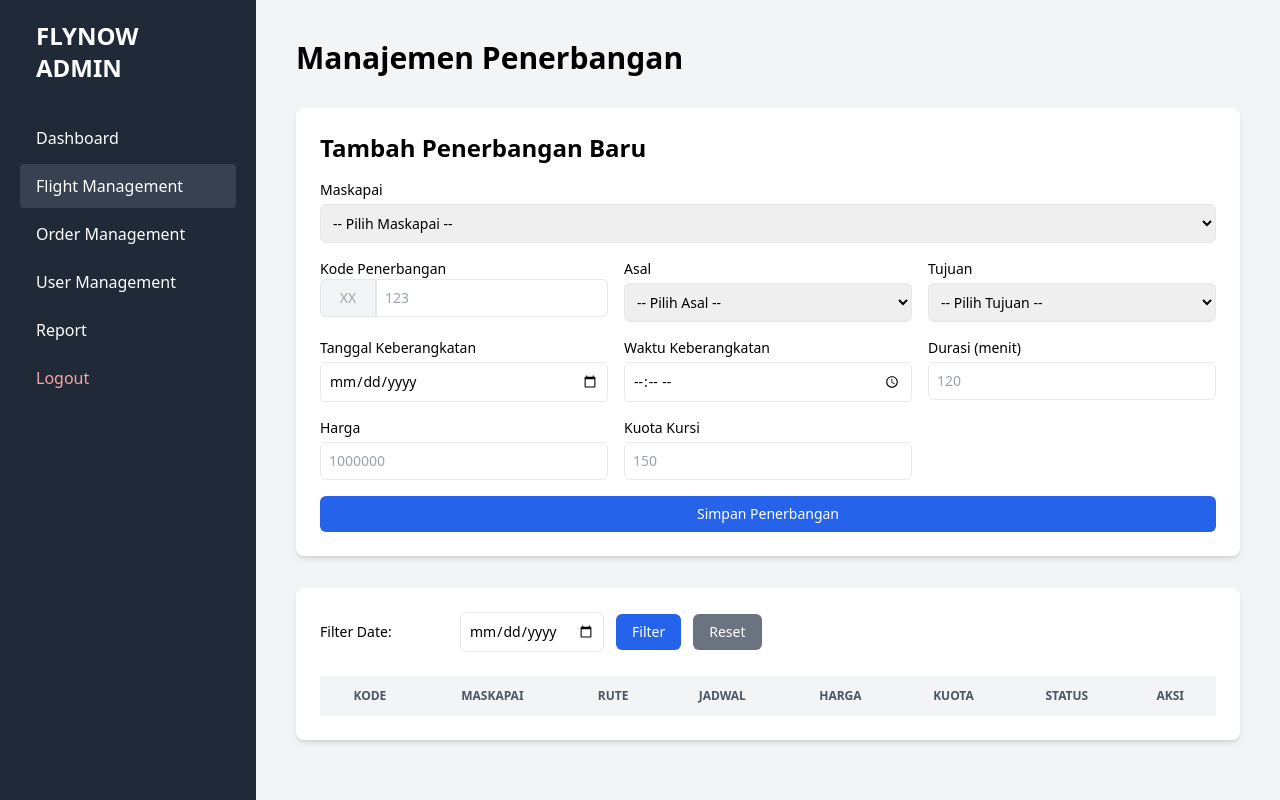
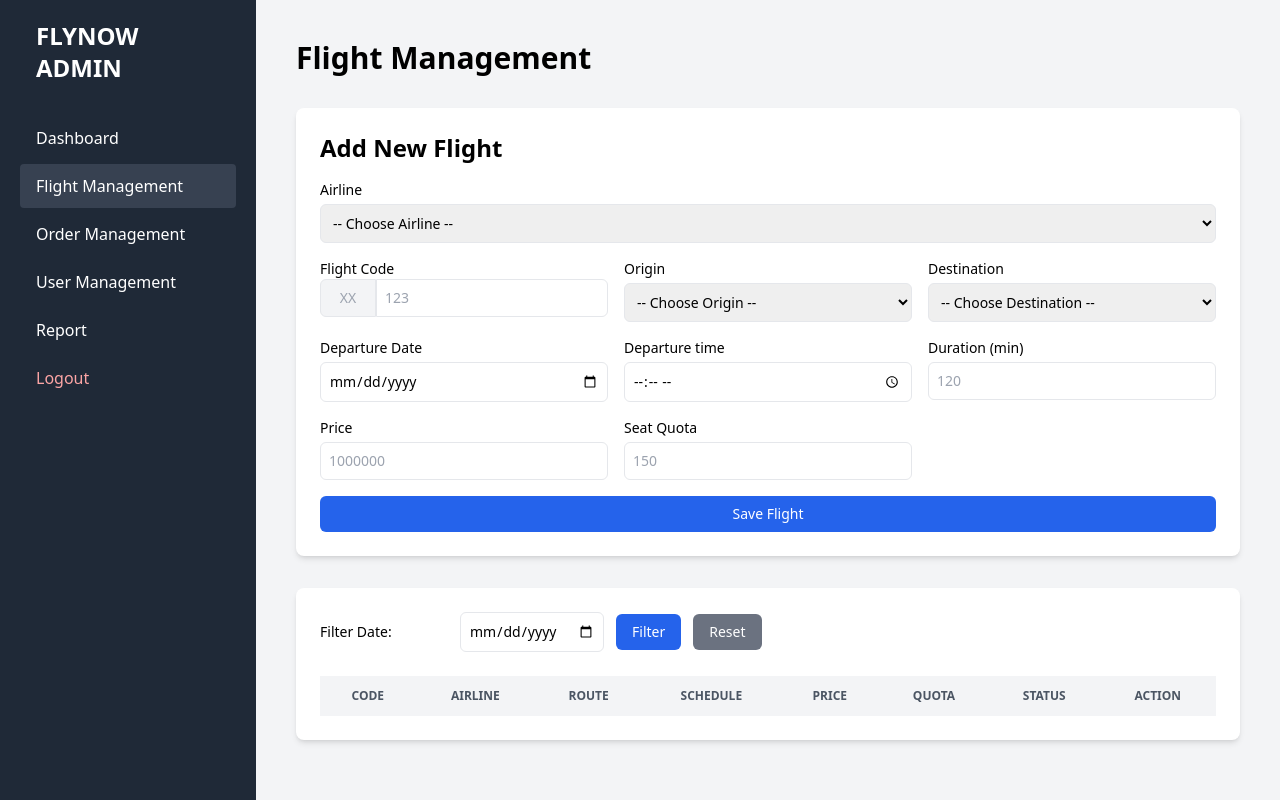
Before and after one commit to JesManda313/projekCloudComputing, a PHP site: page /admin/penerbangan.php in a window 1280 px wide. Run offline with PHP 8.4, Linux system fonts and the light colour scheme; the visitor is signed in with stand-in values (Sample User, id 1); data that the repository does not hold is empty; some libraries are stand-ins or nearby versions.

Commit message:
sudah bisa edit penerbangan

```diff
--- a/admin/penerbangan.php
+++ b/admin/penerbangan.php
@@ -70,20 +70,20 @@ $airports2 = $conn->query("SELECT * FROM airports ORDER BY city ASC");
 
 
 
-    <h1 class="text-3xl font-bold mb-8">Manajemen Penerbangan</h1>
+    <h1 class="text-3xl font-bold mb-8">Flight Management</h1>
 
     <!-- ========== FORM TAMBAH FLIGHT ========== -->
     <div class="bg-white p-6 rounded-lg shadow-md mb-8">
-        <h2 class="text-2xl font-semibold mb-4">Tambah Penerbangan Baru</h2>
+        <h2 class="text-2xl font-semibold mb-4">Add New Flight</h2>
 
-        <form action="../backend/admin/flight_add.php" method="POST" class="grid grid-cols-1 md:grid-cols-3 gap-4">
+        <form id="flightForm" action="../backend/admin/flight_add.php" method="POST" class="grid grid-cols-1 md:grid-cols-3 gap-4">
 
             <!-- MASKAPAI -->
             <div class="md:col-span-3">
-                <label class="block text-sm font-medium">Maskapai</label>
+                <label class="block text-sm font-medium">Airline</label>
                 <select name="airline_id" id="airline_select"
                     class="w-full mt-1 p-2 border rounded-md text-sm" required>
-                    <option value="">-- Pilih Maskapai --</option>
+                    <option value="">-- Choose Airline --</option>
                     <?php while ($a = $airlines->fetch_assoc()): ?>
                         <option value="<?= $a['id_airline']; ?>" data-code="<?= $a['airline_code']; ?>">
                             <?= $a['airline_name']; ?> (<?= $a['airline_code']; ?>)
@@ -94,18 +94,18 @@ $airports2 = $conn->query("SELECT * FROM airports ORDER BY city ASC");
 
             <!-- KODE FLIGHT -->
             <div>
-                <label class="block text-sm font-medium">Kode Penerbangan</label>
+                <label class="block text-sm font-medium">Flight Code</label>
                 <div class="flex">
-                    <input type="text" id="airline_prefix" class="w-14 p-2 border rounded-l-md bg-gray-100 text-center text-sm" disabled placeholder="XX">
+                    <input type="text" id="airline_prefix" name="airline_prefix" class="w-14 p-2 border rounded-l-md bg-gray-100 text-center text-sm" readonly placeholder="XX">
                     <input type="number" name="flight_number" class="flex-1 p-2 border rounded-r-md text-sm" placeholder="123" required>
                 </div>
             </div>
 
             <!-- ASAL -->
             <div>
-                <label class="block text-sm font-medium">Asal</label>
+                <label class="block text-sm font-medium">Origin</label>
                 <select name="origin_airport" class="w-full mt-1 p-2 border rounded-md text-sm" required>
-                    <option value="">-- Pilih Asal --</option>
+                    <option value="">-- Choose Origin --</option>
                     <?php while ($o = $airports1->fetch_assoc()): ?>
                         <option value="<?= $o['id_airport']; ?>"><?= $o['city']; ?> (<?= $o['airport_code']; ?>)</option>
                     <?php endwhile; ?>
@@ -114,9 +114,9 @@ $airports2 = $conn->query("SELECT * FROM airports ORDER BY city ASC");
 
             <!-- TUJUAN -->
             <div>
-                <label class="block text-sm font-medium">Tujuan</label>
+                <label class="block text-sm font-medium">Destination</label>
                 <select name="destination_airport" class="w-full mt-1 p-2 border rounded-md text-sm" required>
-                    <option value="">-- Pilih Tujuan --</option>
+                    <option value="">-- Choose Destination --</option>
                     <?php while ($d = $airports2->fetch_assoc()): ?>
                         <option value="<?= $d['id_airport']; ?>"><?= $d['city']; ?> (<?= $d['airport_code']; ?>)</option>
                     <?php endwhile; ?>
@@ -125,38 +125,38 @@ $airports2 = $conn->query("SELECT * FROM airports ORDER BY city ASC");
 
             <!-- TANGGAL -->
             <div>
-                <label class="block text-sm font-medium">Tanggal Keberangkatan</label>
+                <label class="block text-sm font-medium">Departure Date</label>
                 <input type="date" name="departure_date" class="w-full mt-1 p-2 border rounded-md text-sm" required>
             </div>
 
             <!-- WAKTU -->
             <div>
-                <label class="block text-sm font-medium">Waktu Keberangkatan</label>
+                <label class="block text-sm font-medium">Departure time</label>
                 <input type="time" name="departure_time" class="w-full mt-1 p-2 border rounded-md text-sm" required>
             </div>
 
             <!-- DURASI -->
             <div>
-                <label class="block text-sm font-medium">Durasi (menit)</label>
+                <label class="block text-sm font-medium">Duration (min)</label>
                 <input type="number" name="travel_duration" placeholder="120" class="w-full mt-1 p-2 border rounded-md text-sm" required>
             </div>
 
             <!-- HARGA -->
             <div>
-                <label class="block text-sm font-medium">Harga</label>
+                <label class="block text-sm font-medium">Price</label>
                 <input type="number" name="price" placeholder="1000000" class="w-full mt-1 p-2 border rounded-md text-sm" required>
             </div>
 
             <!-- KUOTA -->
             <div>
-                <label class="block text-sm font-medium">Kuota Kursi</label>
+                <label class="block text-sm font-medium">Seat Quota</label>
                 <input type="number" name="seats" placeholder="150" class="w-full mt-1 p-2 border rounded-md text-sm" required>
             </div>
 
             <div class="md:col-span-3 flex gap-2">
                 <button type="submit"
                     class="w-full bg-blue-600 text-white px-4 py-2 rounded-md hover:bg-blue-700 text-sm">
-                    Simpan Penerbangan
+                    Save Flight
                 </button>
 
                 <!-- Tombol Cancel Edit -->
@@ -216,19 +216,19 @@ $airports2 = $conn->query("SELECT * FROM airports ORDER BY city ASC");
             <table class="w-full text-sm text-gray-700">
                 <thead class="bg-gray-100 text-xs uppercase text-gray-600">
                     <tr>
-                        <th class="px-4 py-3">Kode</th>
-                        <th class="px-4 py-3">Maskapai</th>
-                        <th class="px-4 py-3">Rute</th>
-                        <th class="px-4 py-3">Jadwal</th>
-                        <th class="px-4 py-3">Harga</th>
-                        <th class="px-4 py-3">Kuota</th>
+                        <th class="px-4 py-3">Code</th>
+                        <th class="px-4 py-3">Airline</th>
+                        <th class="px-4 py-3">Route</th>
+                        <th class="px-4 py-3">Schedule</th>
+                        <th class="px-4 py-3">Price</th>
+                        <th class="px-4 py-3">Quota</th>
                         <th class="px-4 py-3">Status</th>
-                        <th class="px-4 py-3">Aksi</th>
+                        <th class="px-4 py-3">Action</th>
                     </tr>
                 </thead>
 
                 <tbody id="flight_table" class="divide-y divide-gray-200">
-                    <!-- AJAX LOAD -->
+
                 </tbody>
 
             </table>
@@ -346,11 +346,11 @@ $airports2 = $conn->query("SELECT * FROM airports ORDER BY city ASC");
                     $("h2").text("Edit Penerbangan");
 
                     // Ubah action form
-                    $("form").attr("action", "../backend/admin/flight_update.php");
+                    $("#flightForm").attr("action", "../backend/admin/flight_update.php");
 
                     // Tambah hidden input ID flight jika belum ada
                     if ($("#flight_id").length === 0) {
-                        $("form").prepend(`<input type="hidden" name="id_flight" id="flight_id">`);
+                        $("#flightForm").prepend(`<input type="hidden" name="id_flight" id="flight_id">`); // Targetkan flightForm
                     }
 
                     $("#flight_id").val(f.id_flight);
@@ -413,9 +413,9 @@ $airports2 = $conn->query("SELECT * FROM airports ORDER BY city ASC");
 
             $("#btn_cancel_edit").click(function() {
                 $("h2").text("Tambah Penerbangan Baru");
-                $("form").attr("action", "../backend/admin/flight_add.php");
+                $("#flightForm").attr("action", "../backend/admin/flight_add.php"); // Targetkan flightForm
 
-                $("form")[0].reset();
+                $("#flightForm")[0].reset();
                 $("#airline_prefix").val("");
 
                 $("#btn_cancel_edit").addClass("hidden");
```
Also changed, not shown: backend/admin/flight_update.php (+28 -17 lines).
